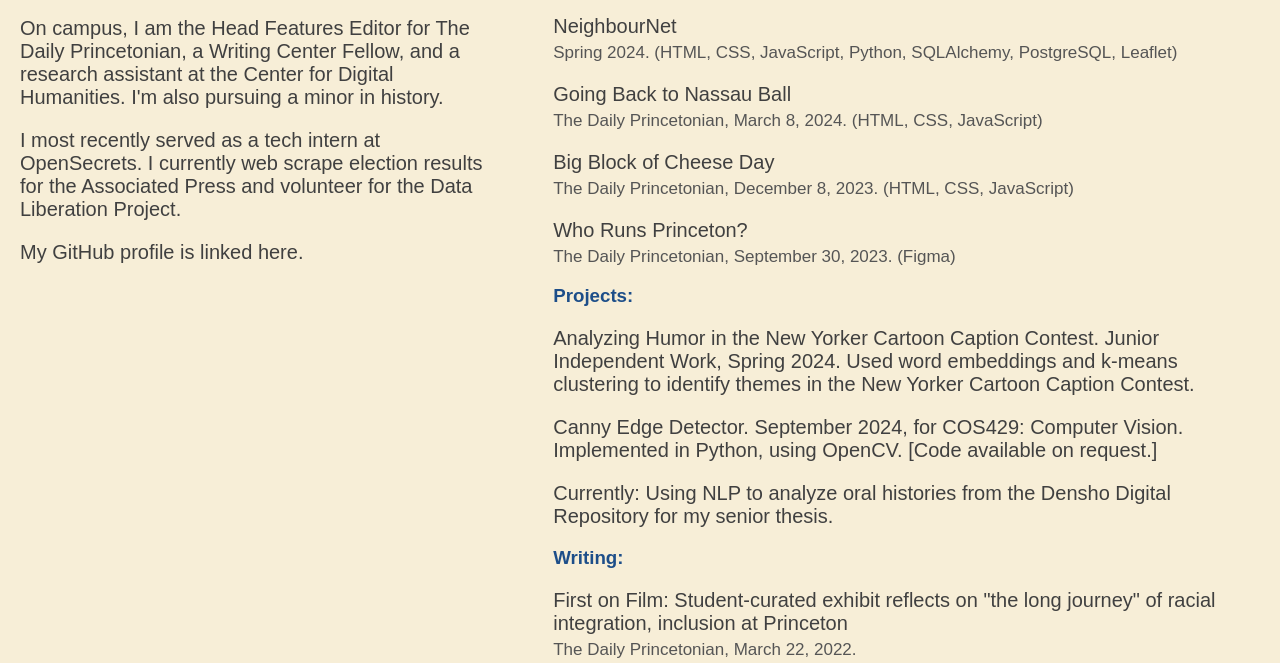
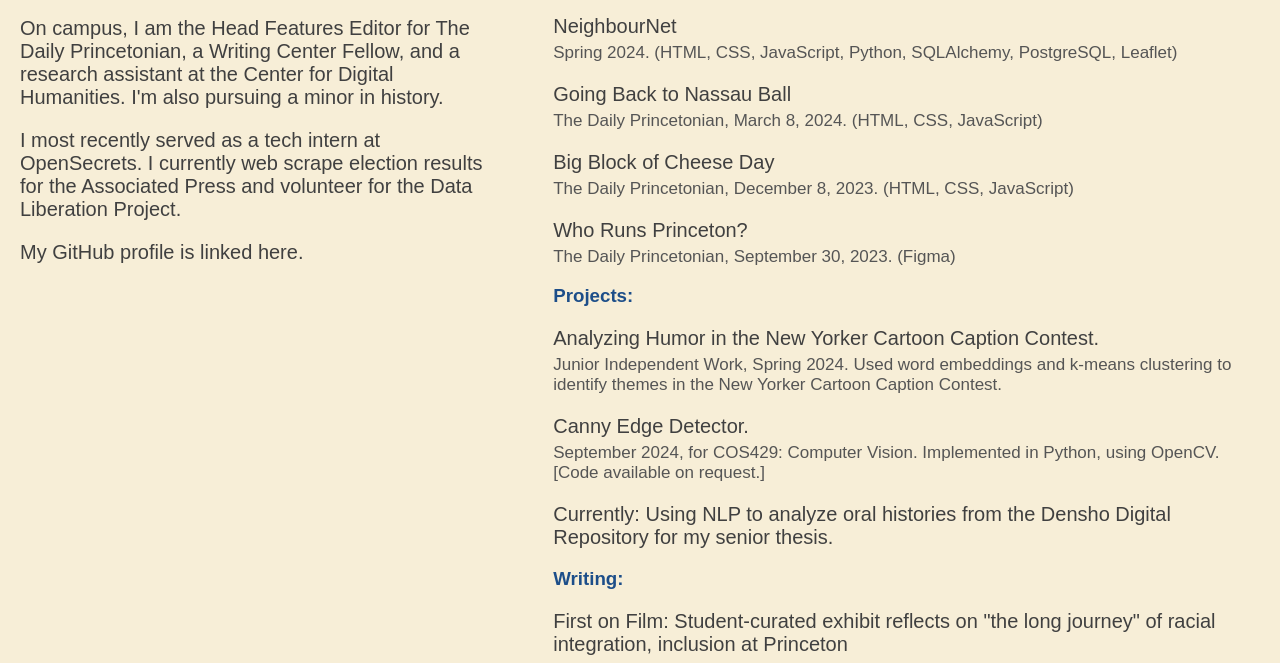
Before and after one commit to mollypt/portfolio, a plain HTML site: page index.html in a window 1280 px wide. Shown: the part 395-1058 px from the top of the page. Drawn offline with Linux system fonts and the light colour scheme.

Commit message:
Update index.html

```diff
--- a/index.html
+++ b/index.html
@@ -112,11 +112,11 @@
 
         <h3>Projects:</h3>
         <p>
-            <a href= https://github.com/mollypt/CartoonCaptionContest" target="_blank"> Analyzing Humor in the New Yorker Cartoon Caption Contest.</a> Junior Independent Work, Spring 2024.
-            Used word embeddings and k-means clustering to identify themes in the New Yorker Cartoon Caption Contest.
+            <a href= https://github.com/mollypt/CartoonCaptionContest" target="_blank"> Analyzing Humor in the New Yorker Cartoon Caption Contest.</a> <span class="details"> Junior Independent Work, Spring 2024.
+            Used word embeddings and k-means clustering to identify themes in the New Yorker Cartoon Caption Contest. </span>
         </p>
         <p>
-            Canny Edge Detector. September 2024, for COS429: Computer Vision. Implemented in Python, using OpenCV. [Code available on request.]
+            Canny Edge Detector. <span class="details"> September 2024, for COS429: Computer Vision. Implemented in Python, using OpenCV. [Code available on request.]</span>
         </p>
         <p>
             Currently: Using NLP to analyze oral histories from the Densho Digital Repository for my senior thesis.
```
